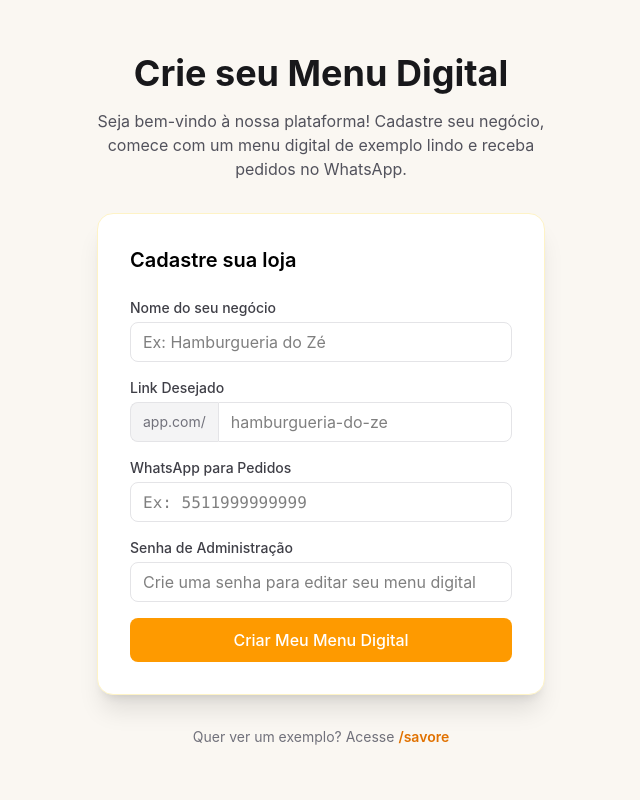
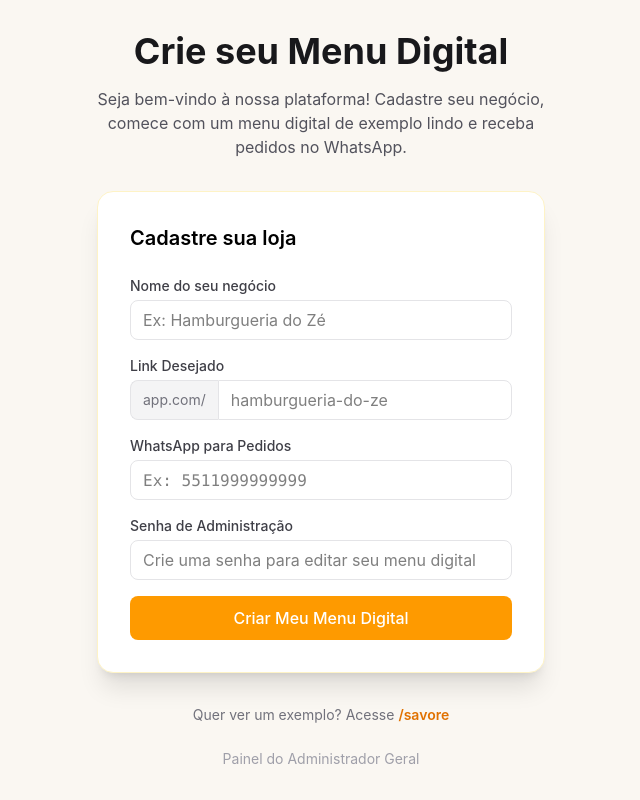
Before and after one commit to ranilsonsilva664-collab/menu-venda-mais-, a React (Vite) app: page / in a window 1280 px wide. Shown: the whole page, without its empty margins (319-959 px from the left). Built offline with nearby package versions, Linux system fonts and the light colour scheme.

Commit message:
Feat: Add master admin panel link to landing page footer

```diff
--- a/src/pages/Landing.tsx
+++ b/src/pages/Landing.tsx
@@ -127,8 +127,9 @@ export default function Landing() {
         </div>
       </form>
 
-      <div className="mt-8 text-sm text-zinc-500">
-        Quer ver um exemplo? Acesse <a href="/savore" className="text-amber-600 font-semibold hover:underline">/savore</a>
+      <div className="mt-8 text-sm text-zinc-500 flex flex-col items-center gap-2">
+        <div>Quer ver um exemplo? Acesse <a href="/savore" className="text-amber-600 font-semibold hover:underline">/savore</a></div>
+        <div className="mt-4"><a href="/master-admin" className="text-zinc-400 hover:text-zinc-600 hover:underline">Painel do Administrador Geral</a></div>
       </div>
     </div>
   );
```
